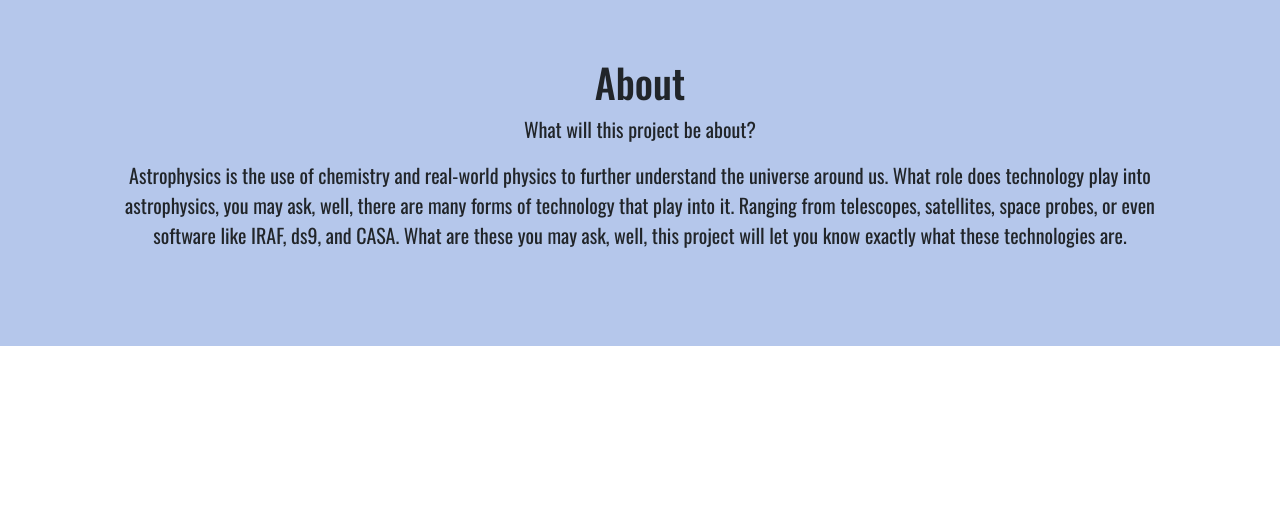
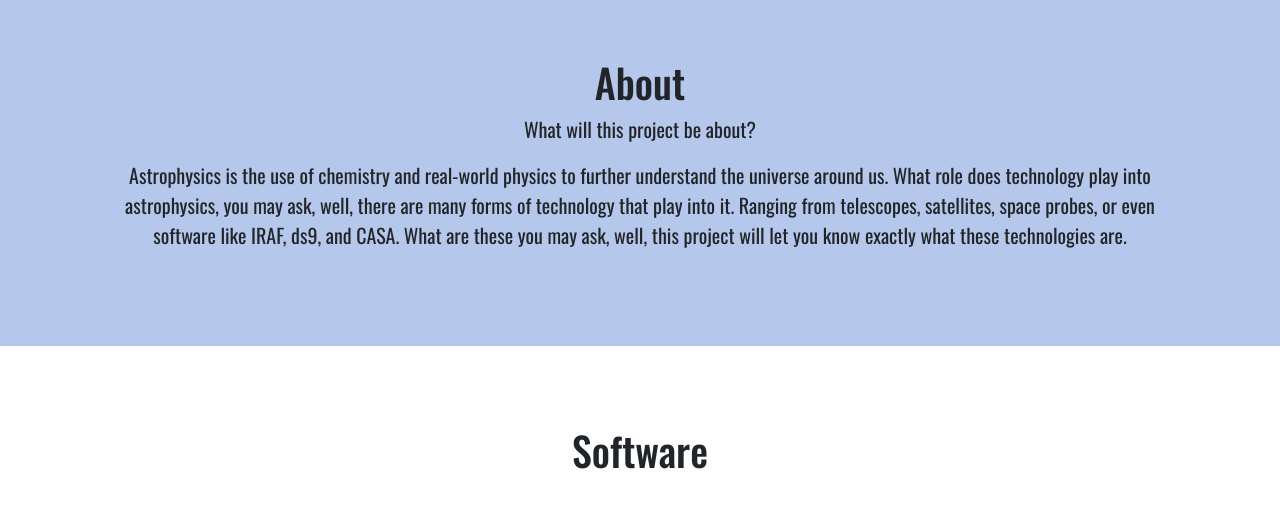
Before and after one commit to Joshuak201/sep10-freedom-project, a plain HTML site: page index.html in a window 1280 px wide. Shown: the part 742-1250 px from the top of the page. Before the commit the page ends 1088 px from the top, so only its background shows below. Drawn offline with nearby package versions, Linux system fonts and the light colour scheme.

Commit message:
Thu, May 15, 2025, 9:09 PM -04:00

```diff
--- a/index.html
+++ b/index.html
@@ -39,7 +39,6 @@
         <div class="container-fluid">
             <div class="row">
                 <div class="col-md-12">
-                    <div class="about-desc">
                         <h1>About</h1>
                         <p>What will this project be about?</p>
                         <p>Astrophysics is the use of chemistry and real-world physics to further understand the universe around us. What role does technology play into astrophysics, you may ask, well, there are many forms of technology that play into it. Ranging from telescopes, satellites, space probes, or even software like IRAF, ds9, and CASA. What are these you may ask, well, this project will let you know exactly what these technologies are.</p>
@@ -51,7 +50,8 @@
         <div class="container-fluid">
             <div class="row">
                 <div class="col-md-12">
-                    <div class
+                    <h1>Software</h1>
+
                 </div>
             </div>
         </div>
--- a/style.css
+++ b/style.css
@@ -58,7 +58,6 @@
                 color:#ADD8E6;
                 text-align:center;
                 padding-left:15px;
-
             }
              .section-about{
                 font-family:'Oswald', sans-serif;
@@ -67,3 +66,10 @@
                 padding: 80px;
                 background-color:#B5C7EB;
             }
+             .section-software{
+                font-family:'Oswald', sans-serif;
+                font-size:20px;
+                text-align:center;
+                padding: 80px;
+                background-color:#;
+             }
```
